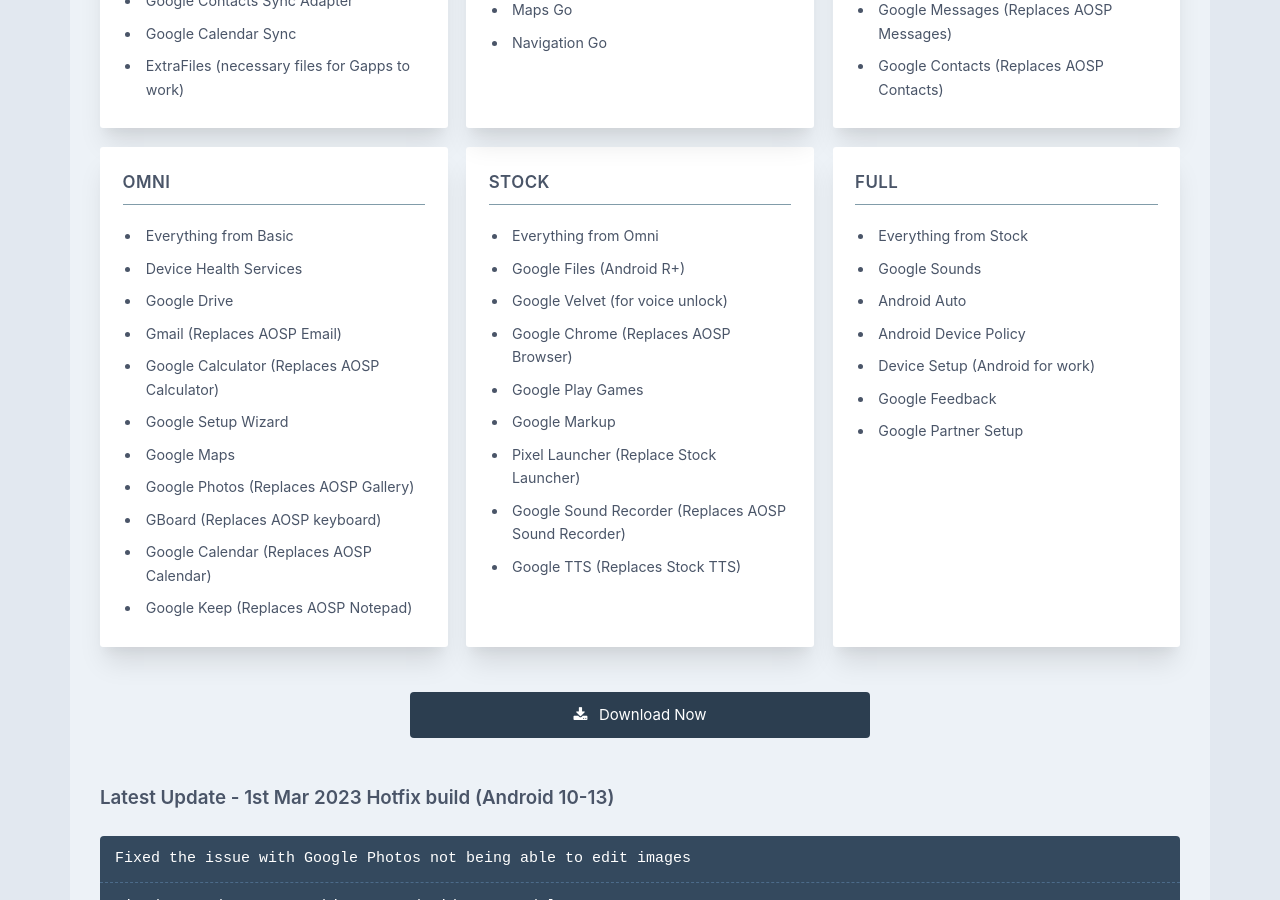
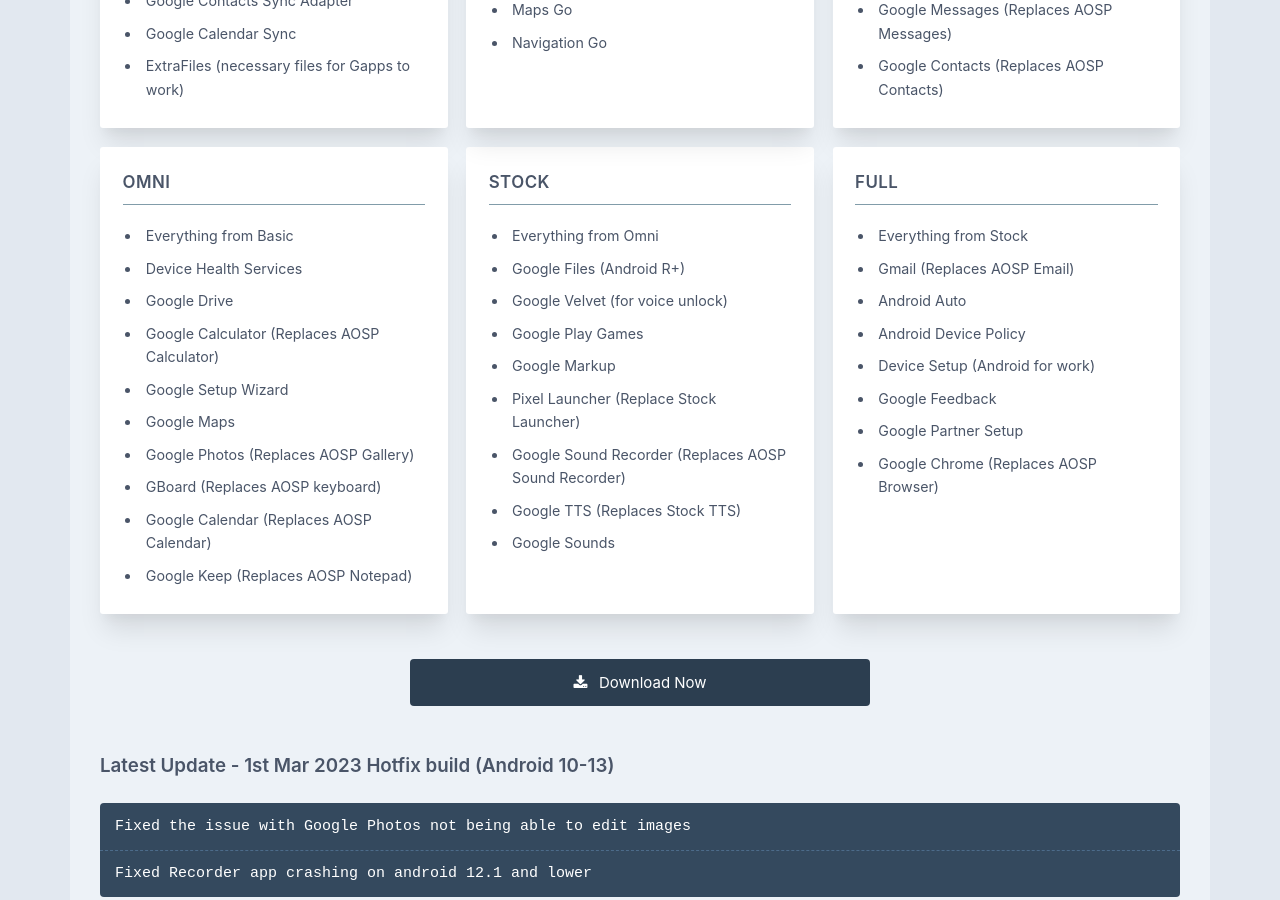
Before and after one commit to nikgapps/nikgapps.github.io, a Jekyll site: the page built from downloads.html, in a window 1280 px wide and 900 px high, scrolled down 591 px. Built offline with Jekyll 4.4.1, drawn with Linux system fonts in a browser that asks for light colours; some web fonts are replaced; some of the changed lines change nothing that is shown.

Commit message:
Update the variants definition

```diff
--- a/_data/downloads.yaml
+++ b/_data/downloads.yaml
@@ -22,7 +22,6 @@
           - item: Everything from Basic
           - item: Device Health Services
           - item: Google Drive
-          - item: Gmail (Replaces AOSP Email)
           - item: Google Calculator (Replaces AOSP Calculator)
           - item: Google Setup Wizard
           - item: Google Maps
@@ -35,22 +34,23 @@
           - item: Everything from Omni
           - item: Google Files (Android R+)
           - item: Google Velvet (for voice unlock)
-          - item: Google Chrome (Replaces AOSP Browser)
           - item: Google Play Games
           - item: Google Markup
           - item: Pixel Launcher (Replace Stock Launcher)
           - item: Google Sound Recorder (Replaces AOSP Sound Recorder)
           - item: Google TTS (Replaces Stock TTS)
+          - item: Google Sounds
 
     - title: Full
       pkgs:
           - item: Everything from Stock
-          - item: Google Sounds
+          - item: Gmail (Replaces AOSP Email)
           - item: Android Auto
           - item: Android Device Policy
           - item: Device Setup (Android for work)
           - item: Google Feedback
           - item: Google Partner Setup
+          - item: Google Chrome (Replaces AOSP Browser)
 
     - title: Go
       pkgs:
```
